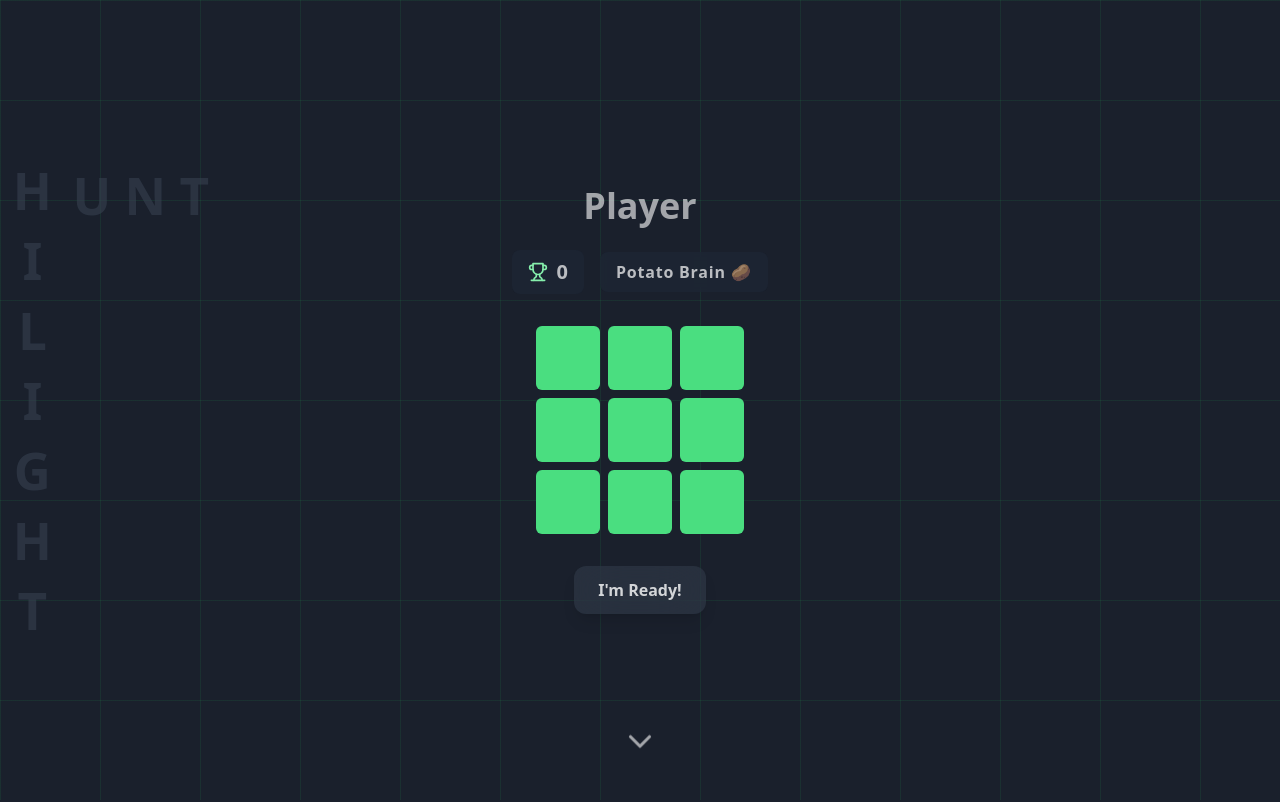
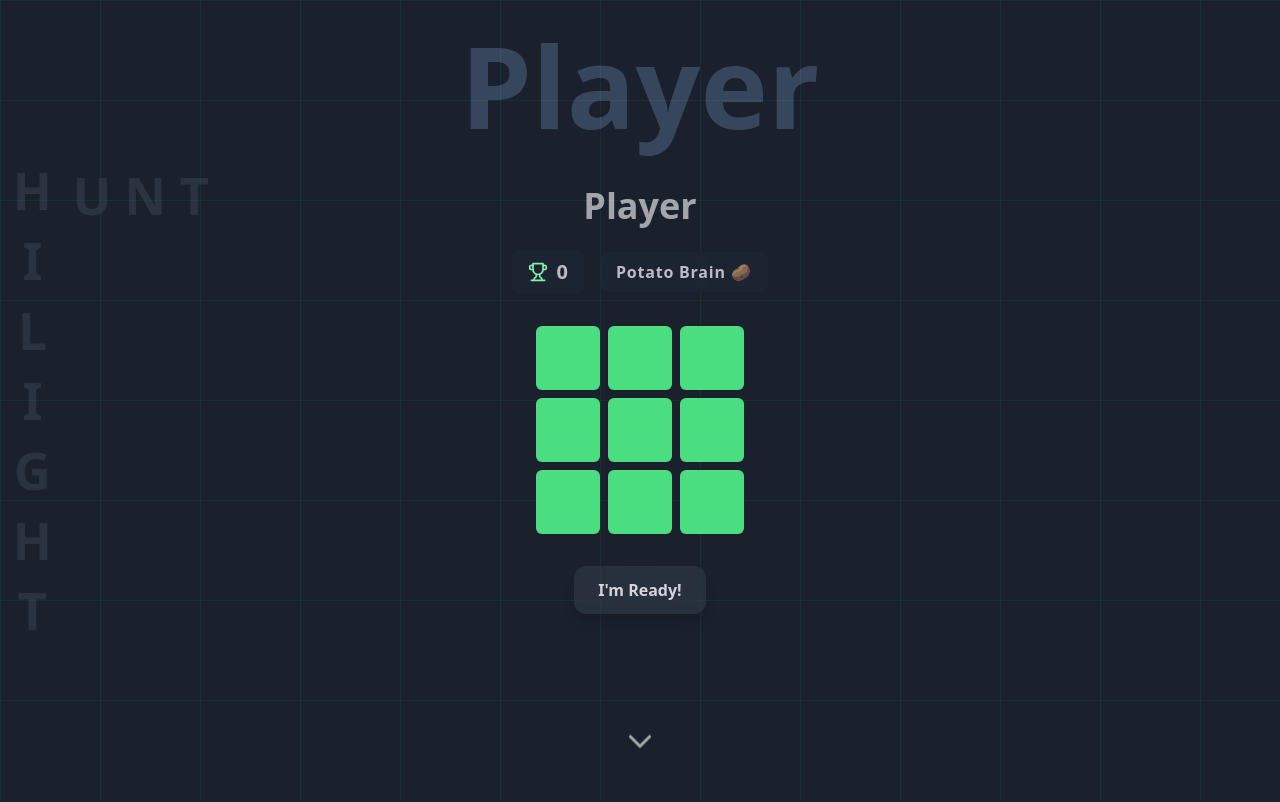
Before and after one commit to Buwaneka-Vishwajith/memory-game, a React (Vite) app in the folder Front/Memory_Game/: page /game in a window 1280 px wide. Shown: the top 802 px of the page. Built offline with nearby package versions, Linux system fonts and the light colour scheme; no server answers.

Commit message:
clean code (water.jsx)

```diff
--- a/Front/Memory_Game/src/components/Card.jsx
+++ b/Front/Memory_Game/src/components/Card.jsx
@@ -3,6 +3,7 @@ import { useLocation } from "react-router-dom";
 import { ChevronDown, Trophy } from 'lucide-react';
 import Leaderboard from './Leaderboard';
 import { saveScore } from "../services/scoreService";
+import Water from "./Water";
 
 const GridBackground = () => {
   const location = useLocation();
@@ -21,37 +22,8 @@ const GridBackground = () => {
           backgroundSize: '100px 100px'
         }}
       />
-      {/* <h1 className="flex items-center justify-center font-bold text-blue-300/40 opacity-60 text-[8.9vw]">{playerName}</h1> */}
-    <div className="absolute inset-0 flex items-center justify-center">
-     <div
-      className="pr-[95%] text-[4vw] font-black opacity-60 "
-      style={{ writingMode: 'vertical-rl', textOrientation: 'upright' }}>
-      <span className="text-gray-700">H</span>
-      <span className="text-gray-700">I</span>
-      <span className="text-gray-700">L</span>
-      <span className="text-gray-700">I</span>
-      <span className="text-gray-700">G</span>
-      <span className="text-gray-700">H</span>
-      <span className="text-gray-700">T</span>
-     </div>
-     {/* <div
-      className="pl-[29%] text-[4vw] font-black opacity-60 "
-      style={{ writingMode: 'vertical-rl', textOrientation: 'upright' }}>
-      <span className="text-gray-700">H</span>
-      <span className="text-gray-700">U</span>
-      <span className="text-gray-700">N</span>
-      <span className="text-gray-700">T</span>
-     </div> */}
-      <div className="absolute inset-0 flex items-center justify-center">
-        <div className="pr-[78%] text-[4vw] font-black opacity-60 mb-[32%]">
-        <span className="text-gray-700">U </span>
-        <span className="text-gray-700">N </span>
-        <span className="text-gray-700">T </span>
-        </div>
-      </div>
-
-    </div>
-
+    <h1 className="flex items-center justify-center font-bold text-blue-300/40 opacity-60 text-[8.9vw]">{playerName}</h1>
+    <Water />
     </div>
   );
 };
--- /dev/null
+++ b/Front/Memory_Game/src/components/Water.jsx
@@ -0,0 +1,32 @@
+import React from 'react'
+
+const Water = () => {
+  return (
+    <>
+    <div className="absolute inset-0 flex items-center justify-center">
+     <div
+      className="pr-[95%] text-[4vw] font-black opacity-60 "
+      style={{ writingMode: 'vertical-rl', textOrientation: 'upright' }}>
+      <span className="text-gray-700">H</span>
+      <span className="text-gray-700">I</span>
+      <span className="text-gray-700">L</span>
+      <span className="text-gray-700">I</span>
+      <span className="text-gray-700">G</span>
+      <span className="text-gray-700">H</span>
+      <span className="text-gray-700">T</span>
+     </div>
+
+      <div className="absolute inset-0 flex items-center justify-center">
+        <div className="pr-[78%] text-[4vw] font-black opacity-60 mb-[32%]">
+        <span className="text-gray-700">U </span>
+        <span className="text-gray-700">N </span>
+        <span className="text-gray-700">T </span>
+        </div>
+      </div>
+    </div>
+
+    </>
+  );
+};
+
+export default Water
```
